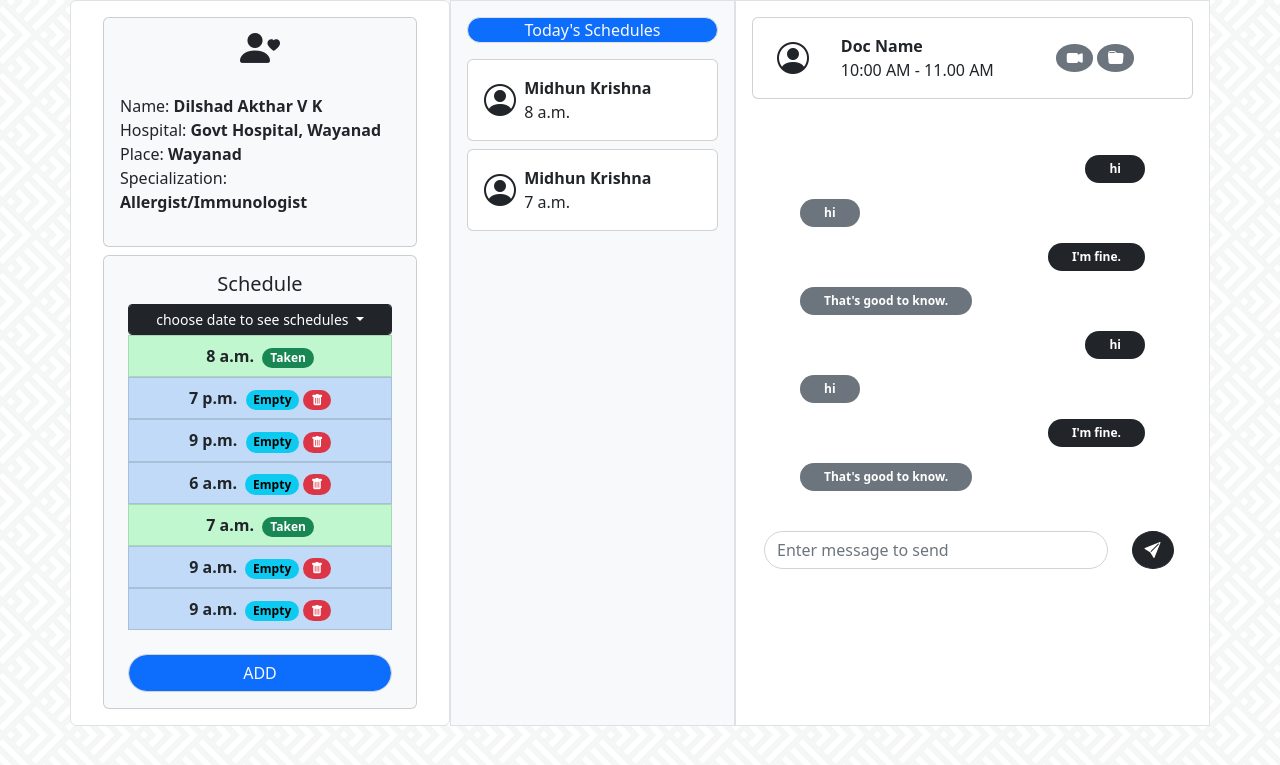
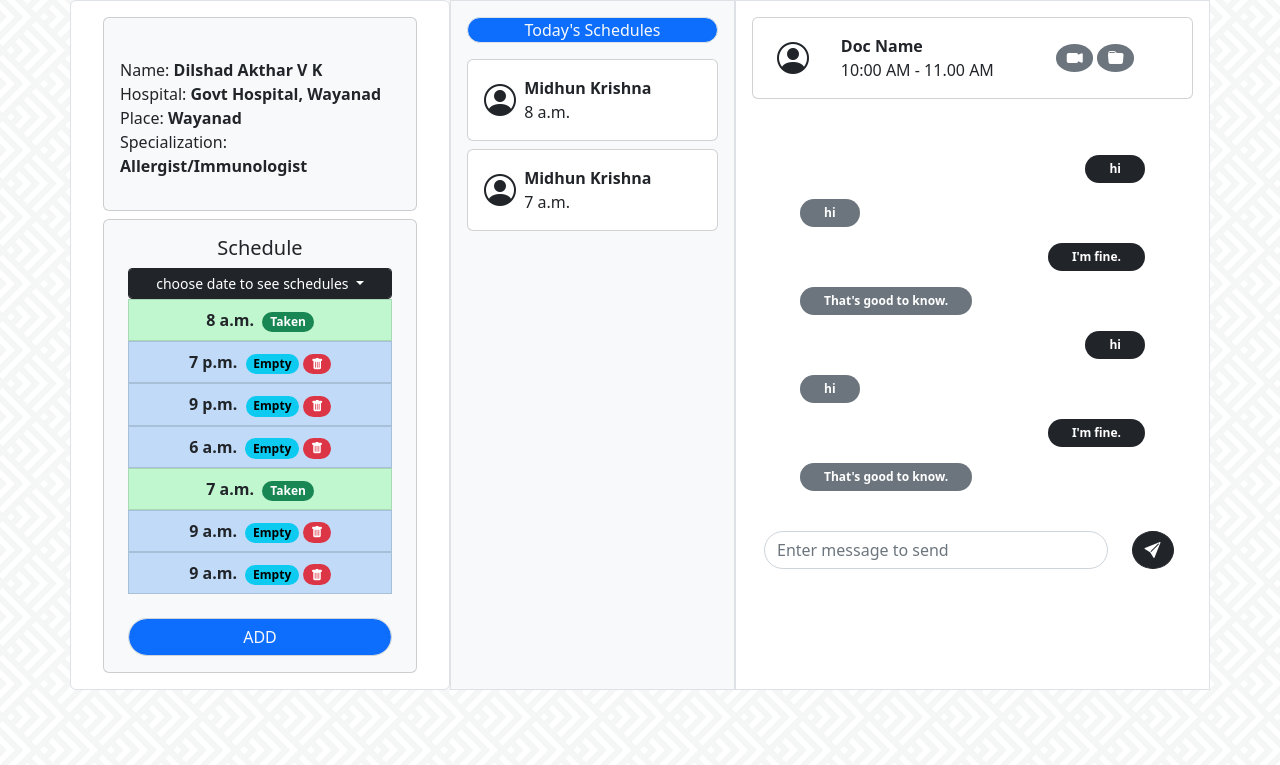
Before and after one commit to rashidm8714/DocHour, a Django app: template templates/doctor/doc-home.html in a window 1280 px wide. Shown: the part 56-821 px from the top of the page. Run offline with Django 4.2, Linux system fonts and the light colour scheme; the template is opened without the code that fills it: values that come from a table or form of the project are taken from there, others are empty; data comes from the database, SQL or seed files in the repository; both versions use the stored data as it was after the commit.

Commit message:
home - icons removed

```diff
--- a/templates/client/client-home.html
+++ b/templates/client/client-home.html
@@ -39,7 +39,7 @@
       <div class="row">
         <div class="col-sm-4  border mx-auto px-4 py-2 text-center rounded bg-white" >
             <div class="card m-2 bg-light">
-              <i class="bi bi-person-fill fs-1"></i>
+              <br>
             <p class="text-start p-3">
             Name: <b>{{client.user.first_name}} {{client.user.last_name}}</b><br>
             Age: <b> {{client.age}} </b><br>
--- a/templates/doctor/doc-home.html
+++ b/templates/doctor/doc-home.html
@@ -38,7 +38,7 @@
       <div class="row">
         <div class="col-sm-4  border mx-auto px-4 py-2 text-center rounded bg-white" >
             <div class="card m-2 bg-light">
-              <i class="bi bi-person-heart fs-1"></i>
+              <br>
             <p class="text-start p-3">
             Name: <b>{{doc.user.first_name}} {{doc.user.last_name}}</b><br>
             Hospital: <b>{{doc.hospital}} </b><br>
```
Also changed, not shown: db.sqlite3.
